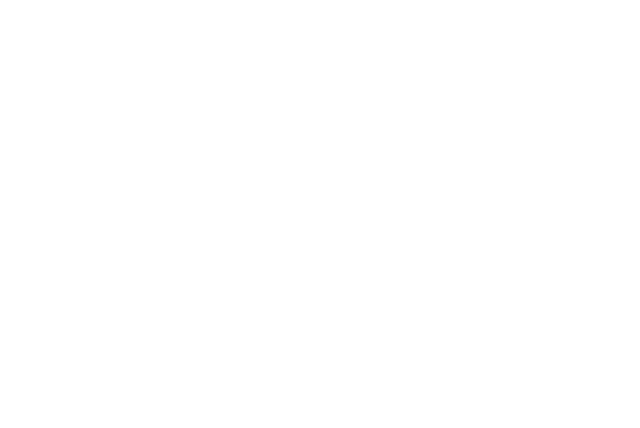
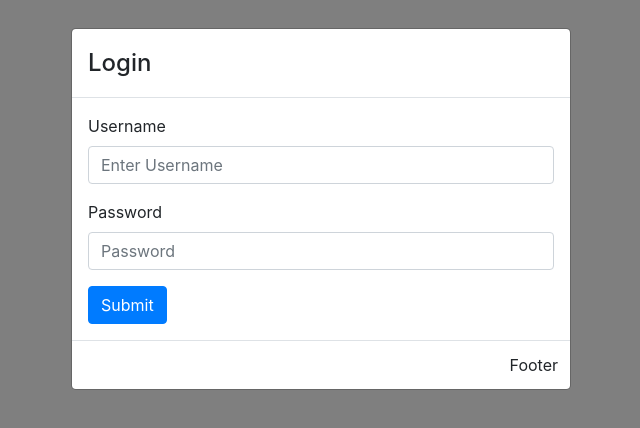
Before and after one commit to OssiRuhanen/Sahatavarapeli, a React (Create React App) app in the folder backend-front/: page / in a window 1280 px wide. Shown: the top 428 px of the page, without its empty margins (319-959 px from the left). Built offline with nearby package versions, Linux system fonts and the light colour scheme.

Commit message:
Added basic Loginscreen UI
todo;
backend login functionality
UI login functionality

```diff
--- a/backend-front/src/App.js
+++ b/backend-front/src/App.js
@@ -1,11 +1,13 @@
 import React from 'react';
 import './App.css';
+import 'bootstrap/dist/css/bootstrap.min.css';
 import {backend} from './components/variables';
+import LoginScreen from './components/LoginScreen';
 
 function App() {
   return (
     <div className="App">
-
+      <LoginScreen show={true}/>
     </div>
   );
 }
--- /dev/null
+++ b/backend-front/src/components/LoginScreen.js
@@ -0,0 +1,44 @@
+import React, { useState } from 'react';
+import Modal from 'react-bootstrap/Modal';
+import Form from 'react-bootstrap/Form';
+import Button from 'react-bootstrap/Button';
+
+const LoginScreen = (props) => {
+    const [show, setShow] = useState(props.show || false) // modal show
+
+    function clickHandler(e){
+        e.preventDefault();
+        setShow(false)
+        console.log(e.target.form[0].value);
+        console.log(e.target.form[1].value);
+    }
+    return (
+        <Modal
+            show={show}
+            backdrop="static"
+            keyboard={false}
+        >
+            <Modal.Header>
+                <Modal.Title>Login</Modal.Title>
+            </Modal.Header>
+            <Modal.Body>
+                <Form>
+                    <Form.Group controlId="form-username">
+                        <Form.Label>Username</Form.Label>
+                        <Form.Control type="text" placeholder="Enter Username"/>
+                    </Form.Group>
+                    <Form.Group controlId="form-password">
+                        <Form.Label>Password</Form.Label>
+                        <Form.Control type="password" placeholder="Password"/>
+                    </Form.Group>
+                    <Button variant="primary" type="submit" onClick={clickHandler}>Submit</Button>
+                </Form>
+            </Modal.Body>
+            <Modal.Footer>
+                Footer
+            </Modal.Footer>
+        </Modal>
+    );
+}
+
+export default LoginScreen;
```
